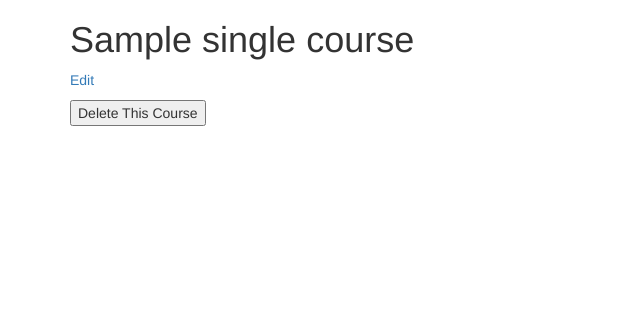
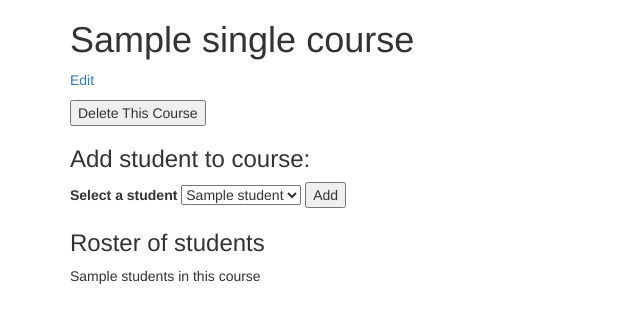
Before and after one commit to LisaMacCarrigan/Registrar, a PHP site: template views/course.html.twig in a window 1280 px wide. Shown: the top 323 px of the page, without its empty margins (0-640 px from the left). Run offline with PHP 8.4, Linux system fonts and the light colour scheme; the template is opened without the code that fills it: most values are stand-ins (such as "Sample title", 1, 10 or a date in 2020); some libraries are stand-ins or nearby versions.

Commit message:
Add student to course.

```diff
--- a/views/course.html.twig
+++ b/views/course.html.twig
@@ -13,6 +13,23 @@
                 <input name="_method" type="hidden" value="delete">
                 <button type="submit">Delete This Course</button>
             </form>
+
+            <h3>Add student to course:</h3>
+            <form action="/courses/{{single_course.getId}}" method="post">
+                <input id="current_course_id" name="current_course_id" type="hidden" value="{{single_course.getId}}">
+                <label>Select a student</label>
+                <select id="student_id" name="student_id" type="text">
+                    {% for current_student in all_students %}
+                        <option value="{{current_student.getId}}">{{current_student.getName}}</option>
+                    {% endfor %}
+                </select>
+                <button type="submit">Add</button>
+            </form>
+
+            <h3>Roster of students</h3>
+            {% for student in students_in_this_course %}
+                <p>{{student.getName}}</p>
+            {% endfor %}
         </div>
     </body>
 </html>
--- a/views/courses.html.twig
+++ b/views/courses.html.twig
@@ -11,7 +11,7 @@
             {% if courses is not empty %}
                 <h3>Here are your courses!</h3>
                 {% for current_course in courses %}
-                    <a href="courses/{{current_course.getId}}"><p>{{current_course.getName}}</p></a>
+                    <a href="/courses/{{current_course.getId}}"><p>{{current_course.getName}}</p></a>
                 {% endfor %}
             {% endif %}
 
--- a/views/students.html.twig
+++ b/views/students.html.twig
@@ -19,7 +19,7 @@
                 <label for="name">Student Name:</label>
                 <input id="name" type="text" name="student_name">
                 <label for="identifier">Date of enrollment:</label>
-                <input id="identifier" type="text" name="enrollment">
+                <input id="identifier" name="enrollment" type="date">
                 <button type="submit">Create Student</button>
             </form>
 
```
Also changed, not shown: app/app.php (+23 -2 lines), 1 other file.
